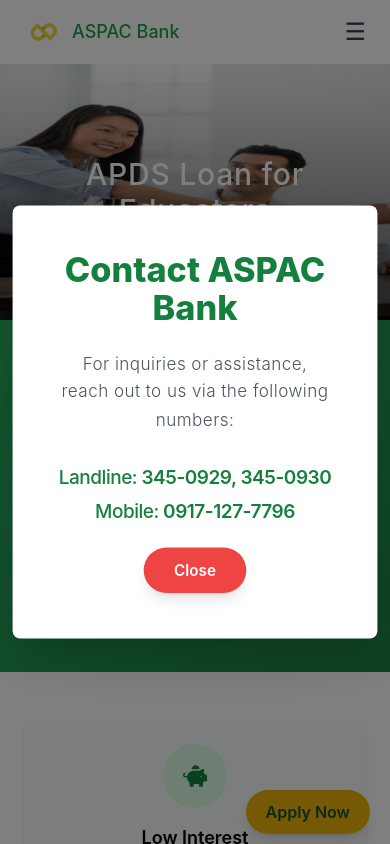
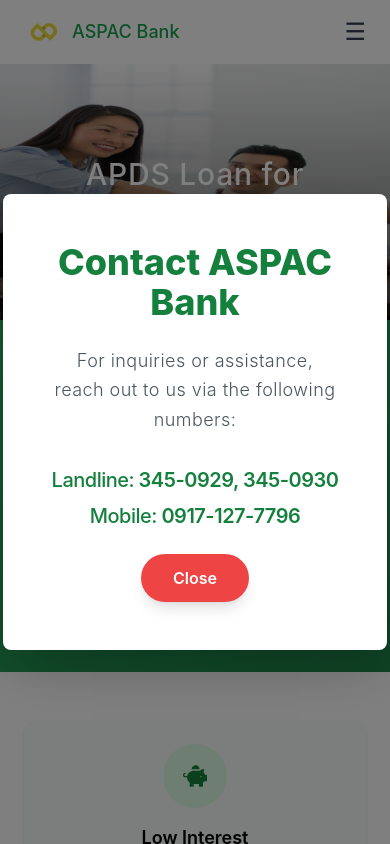
Before and after one commit to Christian-aspacbank/aspacbank, a React (Create React App) app: page /apds-loan in a window 390 px wide. Both pictures are taken after a click on the button "Call Now". Shown: the top 844 px of the page. Built offline with nearby package versions, Linux system fonts and the light colour scheme.

Commit message:
Update code

```diff
--- a/src/Pages/APDSLoanPage.tsx
+++ b/src/Pages/APDSLoanPage.tsx
@@ -6,6 +6,7 @@ import "swiper/css/navigation";
 import { Pagination, Autoplay, Navigation } from "swiper/modules";
 
 import { Link } from 'react-router-dom';
+import { AnimatePresence, motion } from 'framer-motion';
 import {
   FaPiggyBank as PiggyBankIcon,
   FaClipboardCheck as ClipboardIcon,
@@ -18,18 +19,25 @@ const FaClipboardCheck = ClipboardIcon as React.ComponentType<React.SVGProps<SVG
 const FaClock = ClockIcon as React.ComponentType<React.SVGProps<SVGSVGElement>>;
 const FaMoneyCheckAlt = MoneyIcon as React.ComponentType<React.SVGProps<SVGSVGElement>>;
 
-// Modal Component for Contact Number
+// ✅ Updated Modal with AnimatePresence & motion.div
 const Modal: React.FC<{ isOpen: boolean; onClose: () => void }> = ({ isOpen, onClose }) => {
-  if (!isOpen) return null;
-
   return (
-    <div
+    <AnimatePresence>
+      {isOpen && (
+        <motion.div
           className="fixed inset-0 bg-black bg-opacity-50 flex justify-center items-center z-50"
+          initial={{ opacity: 0 }}
+          animate={{ opacity: 1 }}
+          exit={{ opacity: 0 }}
           onClick={onClose}
         >
-     <div
-  className="bg-white p-12 rounded-lg w-96 shadow-2xl transform transition-all duration-300 ease-in-out scale-95 hover:scale-100"
-  onClick={(e) => e.stopPropagation()} // Prevents closing when clicking inside the modal
+          <motion.div
+            className="bg-white p-12 rounded-lg w-96 max-w-sm shadow-2xl"
+            initial={{ y: 100, opacity: 0 }}
+            animate={{ y: 0, opacity: 1 }}
+            exit={{ y: 100, opacity: 0 }}
+            transition={{ duration: 0.3 }}
+            onClick={(e) => e.stopPropagation()}
           >
             <h2 className="text-4xl font-extrabold text-center text-green-700 mb-6">
               Contact ASPAC Bank
@@ -53,25 +61,15 @@ const Modal: React.FC<{ isOpen: boolean; onClose: () => void }> = ({ isOpen, onC
                 Close
               </button>
             </div>
-</div>
-
-
-
-
-    </div>
+          </motion.div>
+        </motion.div>
+      )}
+    </AnimatePresence>
   );
 };
 
 const APDSLoanPage: React.FC = () => {
   const [isModalOpen, setIsModalOpen] = useState(false);
-
-  const openModal = () => {
-    setIsModalOpen(true);
-  };
-
-  const closeModal = () => {
-    setIsModalOpen(false);
-  };
 
   return (
     <div className="w-full bg-white shadow-2xl overflow-hidden">
@@ -101,7 +99,7 @@ const APDSLoanPage: React.FC = () => {
         </p>
         <button
           className="bg-yellow-500 text-green-900 font-semibold py-3 px-8 rounded-full shadow-lg transition duration-300 hover:scale-105 hover:bg-yellow-600 focus:ring-4 focus:ring-yellow-400"
-          onClick={openModal}
+          onClick={() => setIsModalOpen(true)}
         >
           Call Now
         </button>
@@ -193,18 +191,10 @@ const APDSLoanPage: React.FC = () => {
         </Swiper>
       </div>
 
-      {/* Floating CTA (Mobile Only) */}
-      <div className="fixed bottom-5 right-5 z-50 sm:hidden">
-        <Link
-          to="/apply-apds-loan"
-          className="bg-yellow-500 text-green-900 font-semibold py-3 px-5 rounded-full shadow-lg hover:bg-yellow-600 transition"
-        >
-          Apply Now
-        </Link>
-      </div>
+
 
       {/* Modal */}
-      <Modal isOpen={isModalOpen} onClose={closeModal} />
+      <Modal isOpen={isModalOpen} onClose={() => setIsModalOpen(false)} />
     </div>
   );
 };
--- a/src/WelcomePage.tsx
+++ b/src/WelcomePage.tsx
@@ -152,6 +152,7 @@ const WelcomePage: React.FC = () => {
       </div>
 
 {/* Modal */}
+{/* Modal */}
 <AnimatePresence>
   {showModal && (
     <motion.div
@@ -162,72 +163,30 @@ const WelcomePage: React.FC = () => {
       onClick={() => setShowModal(false)}
     >
       <motion.div
-        className="bg-white rounded-xl p-8 max-w-xl w-full relative"
+        className="bg-white rounded-xl p-8 max-w-md w-full relative"
         initial={{ y: 100, opacity: 0 }}
         animate={{ y: 0, opacity: 1 }}
         exit={{ y: 100, opacity: 0 }}
         onClick={(e) => e.stopPropagation()}
       >
-        <button
-          className="absolute top-2 right-3 text-2xl text-gray-500 hover:text-red-500"
-          onClick={() => setShowModal(false)}
-        >
-          &times;
-        </button>
-        <h2 className="text-3xl font-bold text-green-700 mb-4 text-center">Start Your Account Today</h2>
+        <h2 className="text-2xl font-bold text-green-700 mb-6 text-center">Contact Us</h2>
+
         <p className="text-gray-700 mb-4 text-center">
-          Ready to take control of your finances?
+          For inquiries or assistance, reach out to us via the following numbers:
         </p>
-        <p className="text-gray-600 mb-6 text-center">
-          Visit your nearest ASPAC Bank branch or apply online to begin your journey with us. It's fast, easy, and secure.
+        <p className="text-gray-800 text-center font-medium">
+          Landline: 345-0929, 345-0930<br />
+          Mobile: 0917-127-7796
         </p>
 
-        {/* Contact Options */}
-        <div className="flex flex-col sm:flex-row justify-center gap-4 mt-6">
+        <div className="mt-8 text-center">
           <button
-            onClick={() => setShowEmailOptions(true)}
-            className="bg-green-600 text-white px-6 py-3 rounded-lg font-medium hover:bg-green-700 transition duration-300 text-center"
+            onClick={() => setShowModal(false)}
+            className="bg-green-600 text-white px-6 py-3 rounded-lg font-medium hover:bg-green-700 transition duration-300"
           >
-            Email Us
+            Close
           </button>
-
-          <a
-            href="tel:03450929"
-            className="bg-white text-green-600 border border-green-600 px-6 py-3 rounded-lg font-medium hover:bg-green-100 transition duration-300 text-center"
-          >
-            Call Us
-          </a>
         </div>
-
-        {/* Email Form */}
-        {showEmailOptions && (
-          <div className="mt-8 border-t pt-6">
-            <h3 className="text-xl font-semibold mb-4 text-center text-green-700">Send Us a Message</h3>
-            <form className="space-y-4">
-              <input
-                type="text"
-                placeholder="Your Name"
-                className="w-full border border-gray-300 p-2 rounded-lg"
-              />
-              <input
-                type="email"
-                placeholder="Your Email"
-                className="w-full border border-gray-300 p-2 rounded-lg"
-              />
-              <textarea
-                placeholder="Your Message"
-                rows={4}
-                className="w-full border border-gray-300 p-2 rounded-lg"
-              ></textarea>
-              <button
-                type="submit"
-                className="bg-green-600 text-white px-4 py-2 rounded-lg font-medium hover:bg-green-700 transition duration-300 w-full"
-              >
-                Send Message
-              </button>
-            </form>
-          </div>
-        )}
       </motion.div>
     </motion.div>
   )}
```
Lines whose indentation alone changed are shown as unchanged.
